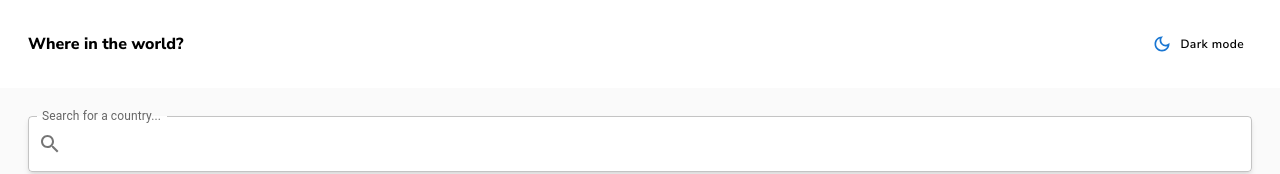
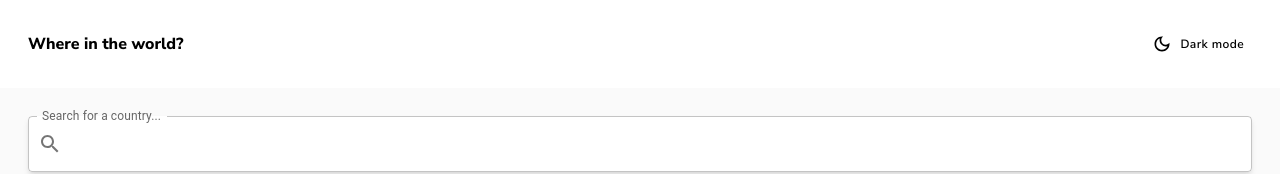
Before and after one commit to rineliniguezsosa/appcountries, a React (Vite) app: page / in a window 1280 px wide. Shown: the top 174 px of the page. Built offline with nearby package versions, Linux system fonts and the light colour scheme; no server answers.

Commit message:
[FEAT] Estableciendo al icono la prop text-black para establecer el color del icono por defecto, cambios en el componente DarkModeBtn

```diff
--- a/src/components/DarkModeBtn.tsx
+++ b/src/components/DarkModeBtn.tsx
@@ -10,6 +10,6 @@ export const DarkModeBtn = () => {
   },[darkmode])
 
   return (
-    <MuiButton variant="text" onClick={()=> setdarkmode(!darkmode)} title="Dark mode" className="font-sans font-semibold text-xs text-black" style={{textTransform:'none'}} icon={<DarkModeOutlinedIcon/>}/>
+    <MuiButton variant="text" onClick={()=> setdarkmode(!darkmode)} title="Dark mode" className="font-sans font-semibold text-xs text-black" style={{textTransform:'none'}} icon={<DarkModeOutlinedIcon className="text-black"/>}/>
   )
 }
```
